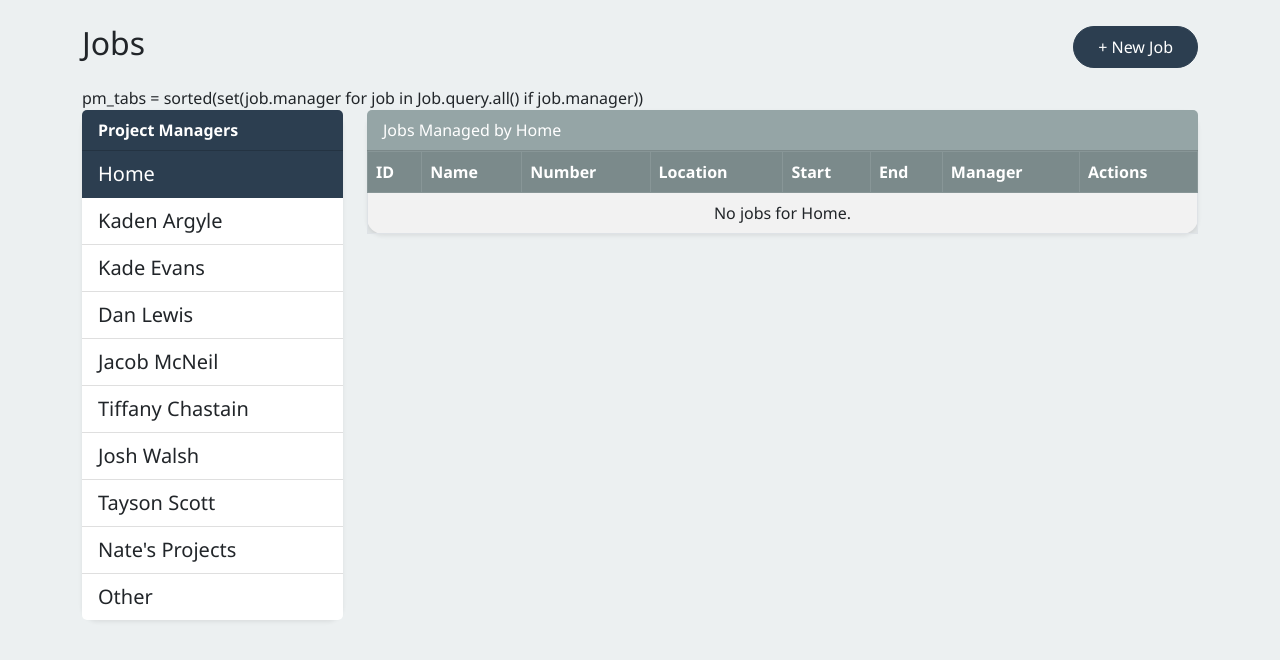
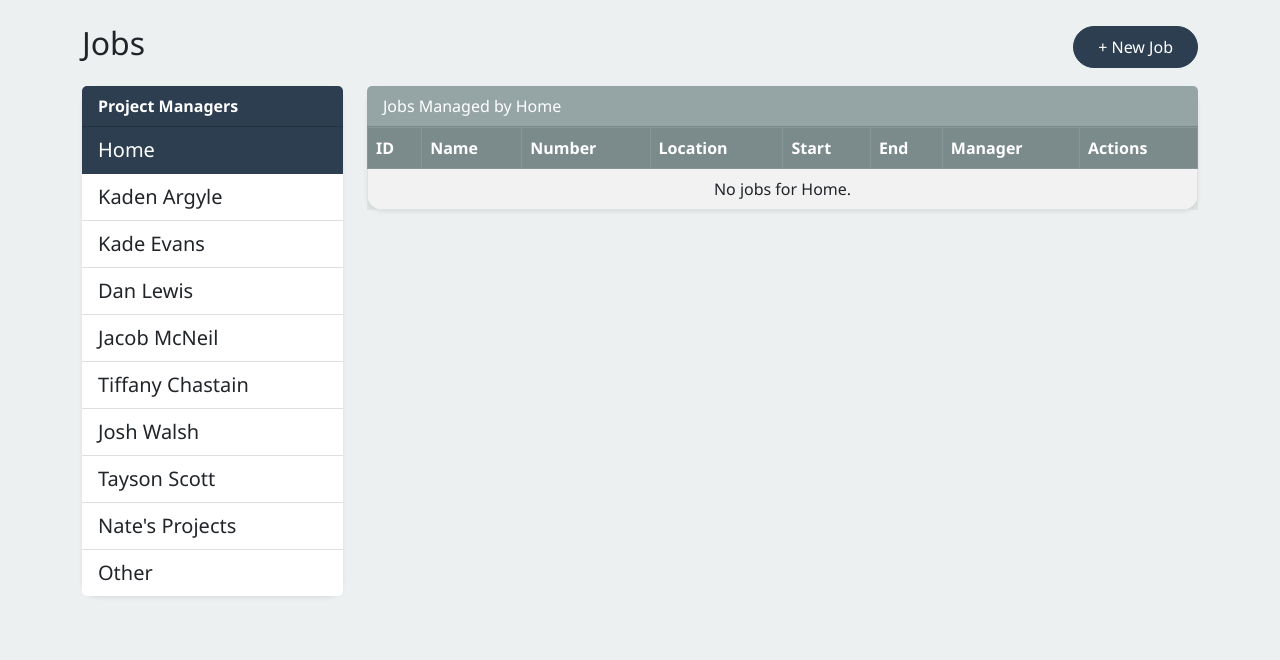
Before and after one commit to ColtonBaum/THE-REQuest-form, a Flask app: page /admin/jobs in a window 1280 px wide. Shown: the part 72-732 px from the top of the page. Run offline with Flask 3, Linux system fonts and the light colour scheme; some libraries are stand-ins or nearby versions.

Commit message:
fix(jobs): remove stray python code from jobs_list template

```diff
--- a/templates/admin/jobs_list.html
+++ b/templates/admin/jobs_list.html
@@ -6,7 +6,6 @@
   <h3>Jobs</h3>
   <a href="{{ url_for('admin.new_job') }}" class="btn btn-primary">+ New Job</a>
 </div>
-pm_tabs = sorted(set(job.manager for job in Job.query.all() if job.manager))
 
 <div class="row">
   <div class="col-md-3 mb-4">
```
